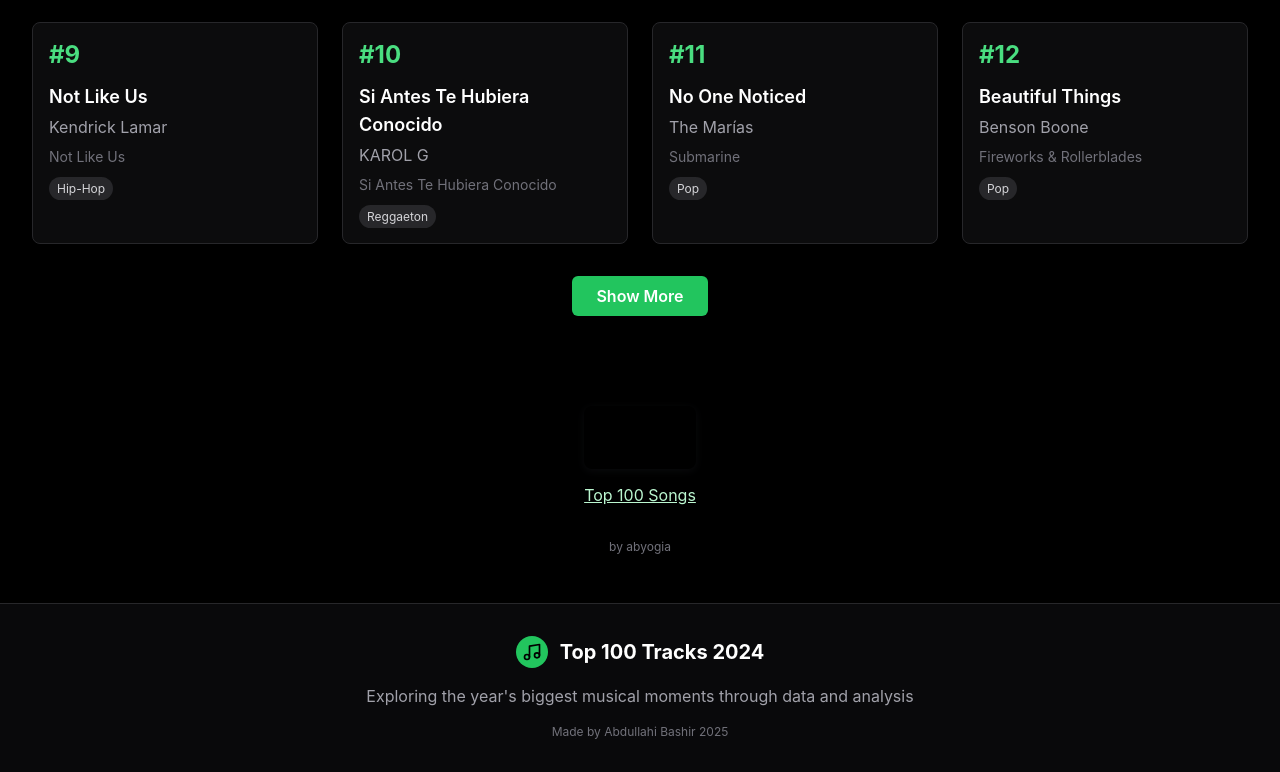
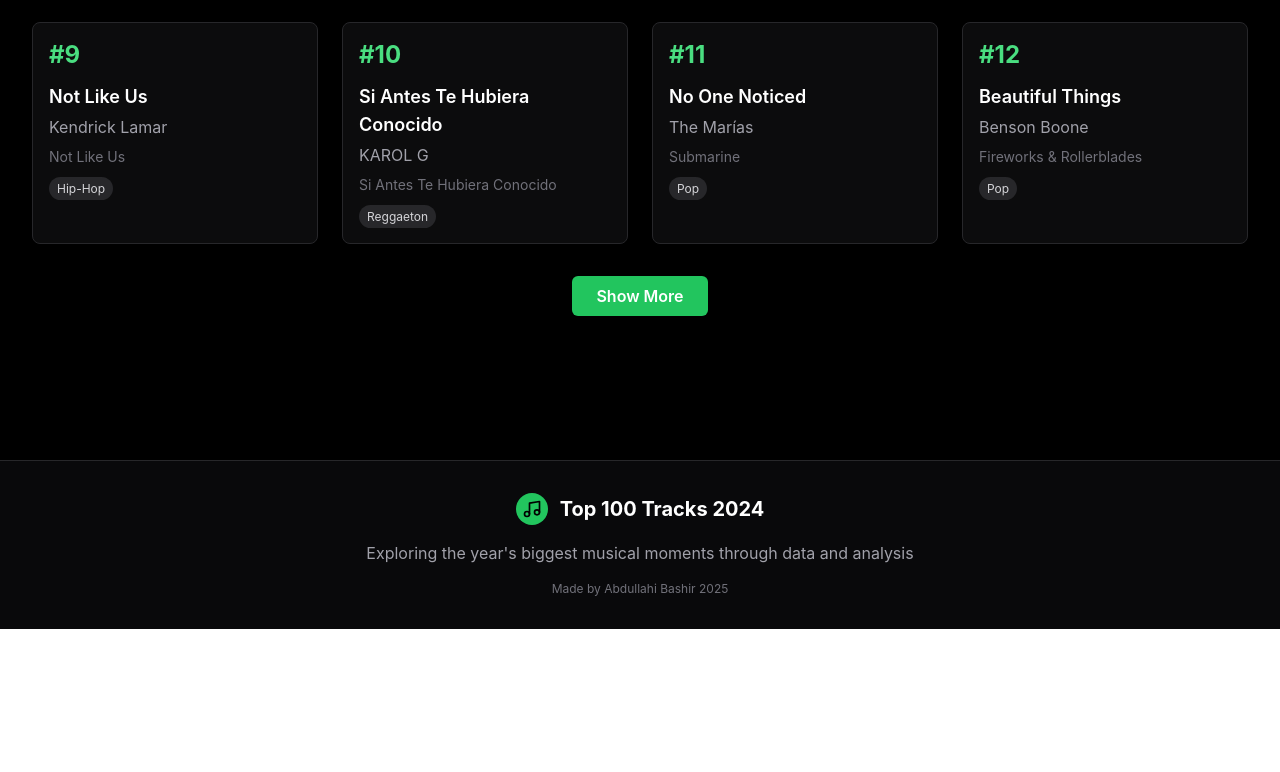
Before and after one commit to Abdllahy/top-spotify, a React (Vite) app: page / in a window 1280 px wide. Shown: the part 1427-2199 px from the top of the page. After the commit the page ends 2056 px from the top, so only its background shows below. Built offline with nearby package versions, Linux system fonts and the light colour scheme; grey boxes are pictures that could not be loaded.

Commit message:
Remove embed title and author
Removed the title and author text from the Canva embed in `src/pages/Index.tsx`.

```diff
--- a/src/pages/Index.tsx
+++ b/src/pages/Index.tsx
@@ -188,15 +188,6 @@ const Index = () => {
             title="Top 100 Songs presentation"
           ></iframe>
         </div>
-        <a
-          href="https://www.canva.com/design/DAGpndym3Ps/E4306odxyzfoGBB7IARBkA/view?utm_content=DAGpndym3Ps&utm_campaign=designshare&utm_medium=embeds&utm_source=link"
-          target="_blank"
-          rel="noopener"
-          className="block text-green-200 hover:text-green-400 underline mb-8 text-center"
-        >
-          Top 100 Songs
-        </a>
-        <div className="text-xs text-zinc-500 text-center pb-2">by abyogia</div>
       </div>
 
       <footer className="bg-zinc-950 border-t border-zinc-800 py-8">
```
